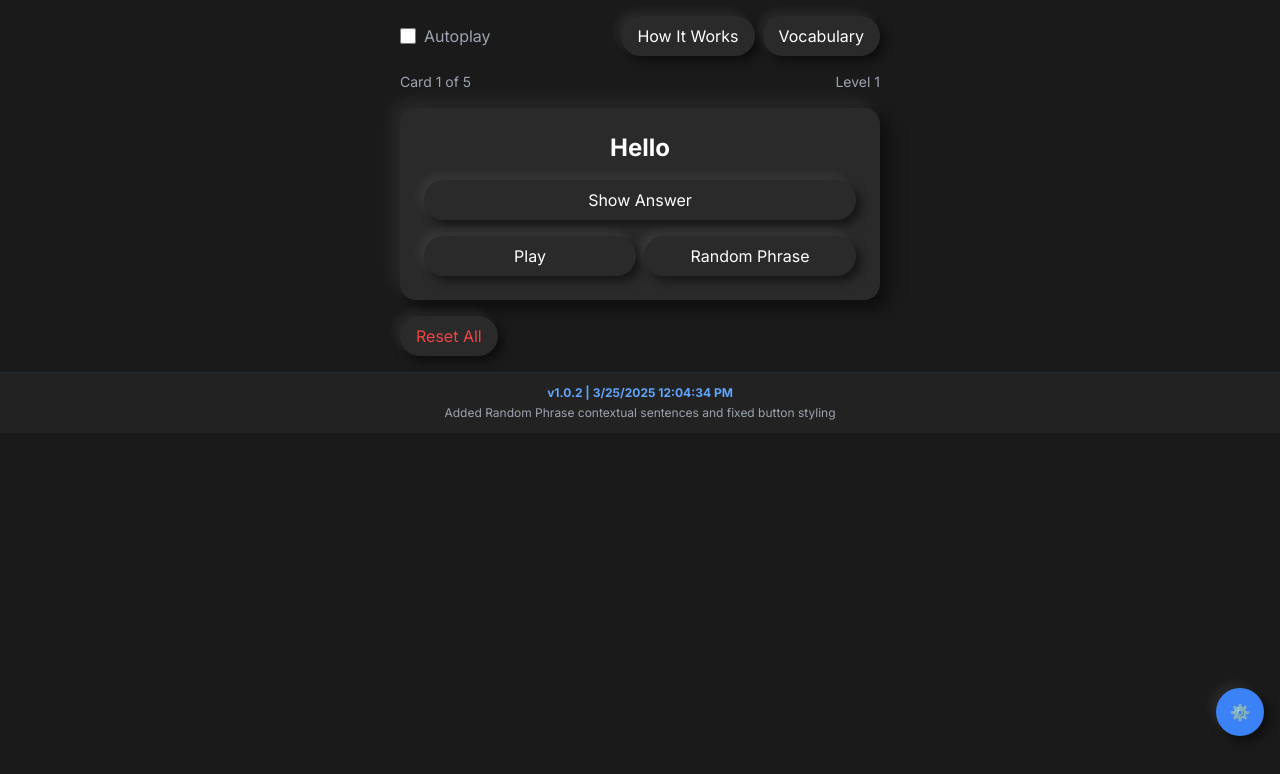
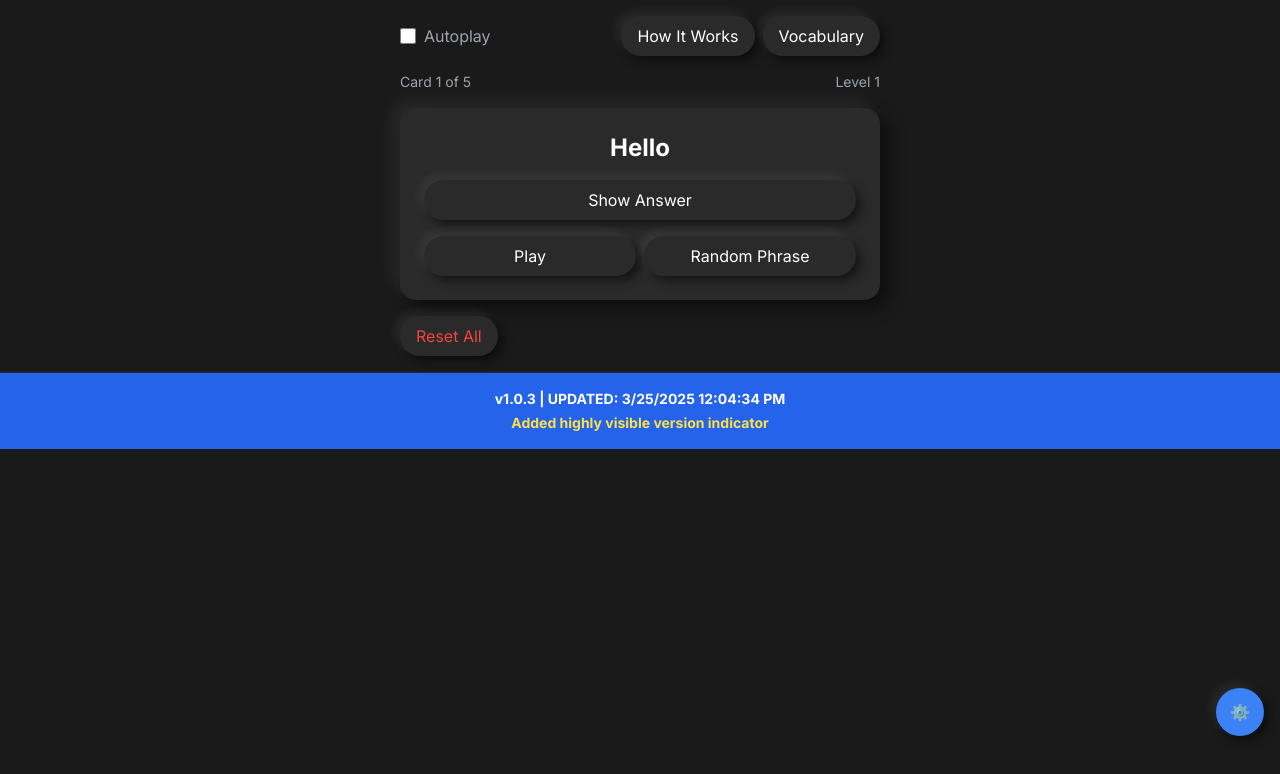
Before and after one commit to MaartenRischen/ThaiFlashcardsApp, a Next.js app: page / in a window 1280 px wide. Shown: the top 774 px of the page. Built offline with nearby package versions, Linux system fonts and the light colour scheme.

Commit message:
Make version indicator highly visible with bright color

```diff
--- a/app/page.tsx
+++ b/app/page.tsx
@@ -133,11 +133,11 @@ const DEFAULT_PHRASES: Phrase[] = [
   }
 ];
 
-// Add the VERSION_INFO constant at the top of the file
+// Update version info with a timestamp that will clearly show it's updated
 const VERSION_INFO = {
   lastUpdated: new Date().toISOString(),
-  version: "1.0.2",
-  changes: "Added Random Phrase contextual sentences and fixed button styling"
+  version: "1.0.3",
+  changes: "Added highly visible version indicator"
 };
 
 export default function ThaiFlashcards() {
@@ -571,9 +571,9 @@ export default function ThaiFlashcards() {
       )}
 
       {/* Version indicator at the bottom */}
-      <div className="w-full py-3 px-4 text-center text-xs border-t border-gray-800 bg-[#222] sticky bottom-0 z-10">
-        <p className="text-blue-400 font-bold">v{VERSION_INFO.version} | {new Date(VERSION_INFO.lastUpdated).toLocaleDateString()} {new Date(VERSION_INFO.lastUpdated).toLocaleTimeString()}</p>
-        <p className="text-gray-400 mt-1">{VERSION_INFO.changes}</p>
+      <div className="w-full py-4 px-4 text-center text-sm border-t border-gray-800 bg-blue-600 sticky bottom-0 z-50 font-bold">
+        <p className="text-white">v{VERSION_INFO.version} | UPDATED: {new Date(VERSION_INFO.lastUpdated).toLocaleDateString()} {new Date(VERSION_INFO.lastUpdated).toLocaleTimeString()}</p>
+        <p className="text-yellow-300 mt-1">{VERSION_INFO.changes}</p>
       </div>
     </main>
   );
```
